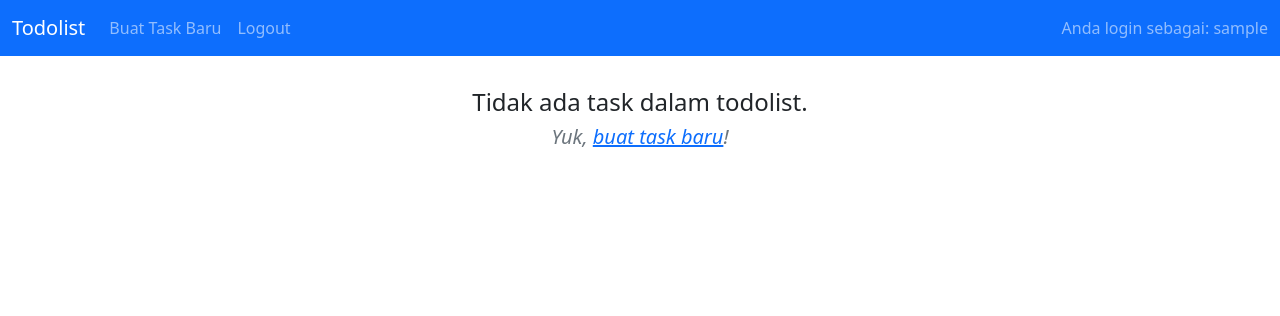
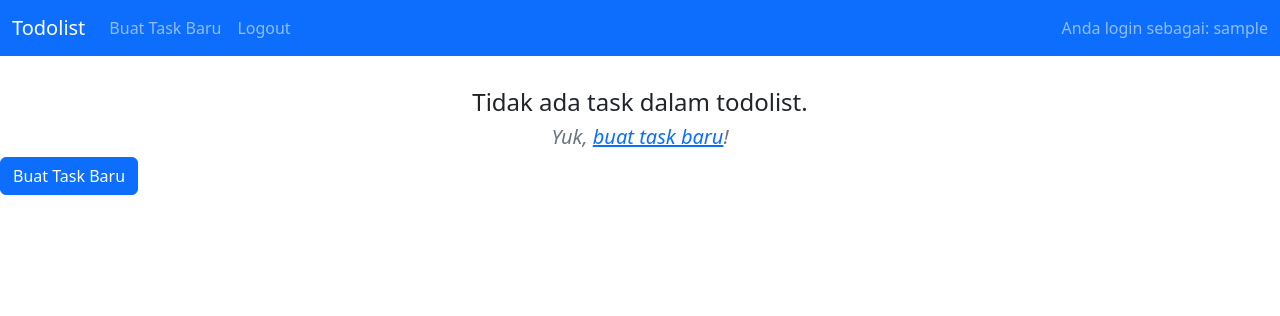
Before and after one commit to hugo-setiawan/pbp-tugas, a Django app: page /todolist/ in a window 1280 px wide. Shown: the top 316 px of the page. Run offline with Django 4.2, Linux system fonts and the light colour scheme; the visitor is signed in with stand-in values (Sample User, id 1); data that the repository does not hold is empty.

Commit message:
Implement AJAX POST for creating new task

```diff
--- a/todolist/templates/todolist.html
+++ b/todolist/templates/todolist.html
@@ -45,6 +45,35 @@
             <h5 class="text-center text-muted fst-italic">Yuk, <a href="{% url 'todolist:create_task' %}">buat task baru</a>!</h5>
         </div>
         {% endfor %}
+</div>
+
+<button type="button" class="btn btn-primary" data-bs-toggle="modal" data-bs-target="#modal-create-task">Buat Task Baru</button>
+
+<div class="modal fade" id="modal-create-task">
+    <div class="modal-dialog">
+        <div class="modal-content">
+            <div class="modal-header">
+                <h5 class="modal-title">Buat Task</h5>
+                <button type="button" class="btn-close" data-bs-dismiss="modal" aria-label="Close"></button>
+            </div>
+            <div class="modal-body">
+                <form action="{% url 'todolist:create_task_ajax' %}" method="post" id="form-create-task">
+                    {% csrf_token %}
+                    <div class="form-floating mb-2">
+                        <input type="text" name="title" required id="id_title" placeholder="Judul Task" class="form-control">
+                        <label for="id_title" class="form-label">Judul Task</label>
+                    </div>
+                    <div class="form-floating mb-4">
+                        <textarea type="text" name="description" required id="id_description" placeholder="Deskripsi Task" class="form-control" style="height: 125px"></textarea>
+                        <label for="id_description" class="form-label">Deskripsi Task</label>
+                    </div>
+                    <div class="form-floating mb-3">
+                        <input class="btn btn-primary" type="submit" name="submit" value="Buat Task" />
+                    </div>
+                </form>
+            </div>
+        </div>
+    </div>
 </div>
 
 <script>
@@ -115,6 +144,24 @@
     $(document).ready(function() {
         console.log('document ready!');
         load_tasks();
+
+        $(`#form-create-task`).submit(function (e) {
+            e.preventDefault();
+
+            /* url action dari form */
+            var actionurl = e.currentTarget.action;
+
+            $.ajax({
+                url: actionurl,
+                type: "POST",
+                data: $(this).serialize(),
+                success: function(response) {
+                    console.log("create-task POST OK!");
+                    load_tasks();
+                }
+            })
+
+        })
     })
 </script>
 <!-- <button><a href="{% url 'todolist:create_task' %}">Buat Task Baru</a></button>
--- a/todolist/urls.py
+++ b/todolist/urls.py
@@ -1,5 +1,5 @@
 from django.urls import path
-from todolist.views import show_todolist, create_task, modify_task, register_user, login_user, logout_user, get_todolist_json
+from todolist.views import *
 
 app_name = 'todolist'
 
@@ -7,6 +7,7 @@ urlpatterns = [
     path('', show_todolist, name='show_todolist'),
     path('json/', get_todolist_json, name='get_todolist_json'),
     path('create-task/', create_task, name='create_task'),
+    path('add/', create_task_ajax, name='create_task_ajax'),
     path('modify-task/', modify_task, name='modify_task'),
     path('register/', register_user, name='register_user'),
     path('login/', login_user, name='login_user'),
--- a/todolist/views.py
+++ b/todolist/views.py
@@ -57,6 +57,19 @@ def create_task(request):
         "username": request.user.get_username()
     }
     return render(request, "createtask.html", context=context)
+
+@login_required(login_url='/todolist/login/')
+def create_task_ajax(request):
+    if request.method == "POST":
+        new_task = Task(
+            date = datetime.datetime.now(),
+            title = request.POST.get("title"),
+            description = request.POST.get("description"),
+            user = request.user
+        )
+        new_task.save()
+        return HttpResponse(status=200)
+    return redirect("todolist:show_todolist")
 
 # View (endpoint) untuk memodifikasi task tertentu
 @login_required(login_url='/todolist/login/')
```
